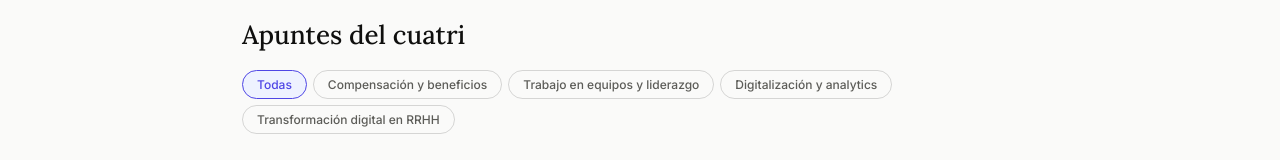
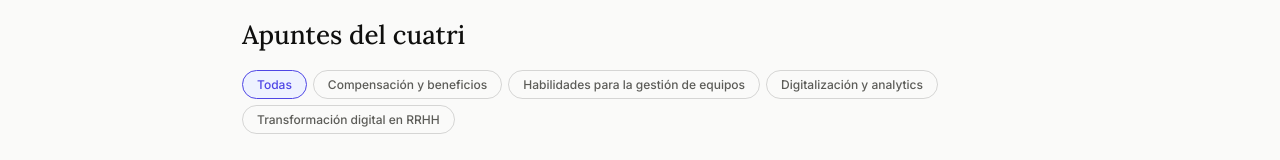
Before and after one commit to melinarivera/apuntes-master, a React (Vite) app: page / in a window 1280 px wide. Shown: the part 590-750 px from the top of the page. Built offline with nearby package versions, Linux system fonts and the light colour scheme.

Commit message:
feat: apuntes habilidades gestion equipos

```diff
--- a/src/App.jsx
+++ b/src/App.jsx
@@ -5,12 +5,12 @@ import './index.css'
 
 const MY_NOTES = [
   { id: 'own-1', materia: 'Compensación y beneficios', titulo: 'Guías de estudio — Unidades 1 a 6', descripcion: null, autor: 'Melina', paginas: null, pdf_url: 'https://drive.google.com/drive/folders/1754YYI-UVY9Gtm5sm8KQNnp-2nOjdPpY?usp=sharing', es_propio: true, created_at: new Date().toISOString() },
-  { id: 'own-2', materia: 'Trabajo en equipos y liderazgo', titulo: 'Próximamente', descripcion: null, autor: 'Melina', paginas: null, pdf_url: null, es_propio: true, created_at: new Date().toISOString() },
+  { id: 'own-2', materia: 'Habilidades para la gestión de equipos', titulo: 'Guías de estudio', descripcion: null, autor: 'Melina', paginas: null, pdf_url: 'https://drive.google.com/drive/folders/1rcDcl7Jg0Ca3saTM858iE5FpWPLoaWW_?usp=sharing', es_propio: true, created_at: new Date().toISOString() },
   { id: 'own-3', materia: 'Digitalización y analytics', titulo: 'Próximamente', descripcion: null, autor: 'Melina', paginas: null, pdf_url: null, es_propio: true, created_at: new Date().toISOString() },
   { id: 'own-4', materia: 'Transformación digital en RRHH', titulo: 'Próximamente', descripcion: null, autor: 'Melina', paginas: null, pdf_url: null, es_propio: true, created_at: new Date().toISOString() },
 ]
 
-const MATERIAS_FILTER = ['Todas', 'Compensación y beneficios', 'Trabajo en equipos y liderazgo', 'Digitalización y analytics', 'Transformación digital en RRHH']
+const MATERIAS_FILTER = ['Todas', 'Compensación y beneficios', 'Habilidades para la gestión de equipos', 'Digitalización y analytics', 'Transformación digital en RRHH']
 
 export default function App() {
   const [filter, setFilter] = useState('Todas')
--- a/src/NoteCard.jsx
+++ b/src/NoteCard.jsx
@@ -2,7 +2,7 @@ import { FileText, FolderOpen, User, Clock } from 'lucide-react'
 
 const ACCENT_MAP = {
   'Compensación y beneficios': { color: '#4F46E5', bg: '#EEF2FF' },
-  'Trabajo en equipos y liderazgo': { color: '#0F766E', bg: '#CCFBF1' },
+  'Habilidades para la gestión de equipos': { color: '#0F766E', bg: '#CCFBF1' },
   'Digitalización y analytics': { color: '#C2410C', bg: '#FFF7ED' },
   'Transformación digital en RRHH': { color: '#92400E', bg: '#FEF3C7' },
   'default': { color: '#4F46E5', bg: '#EEF2FF' },
```
